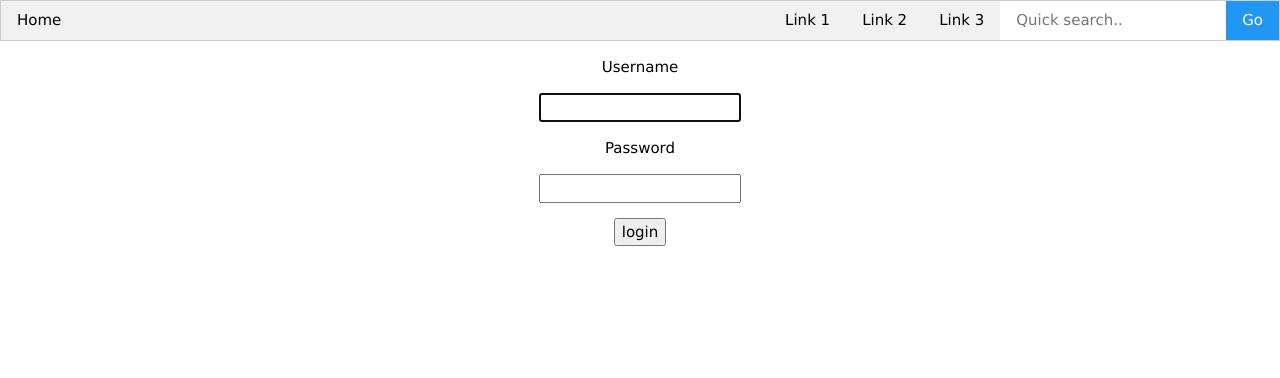
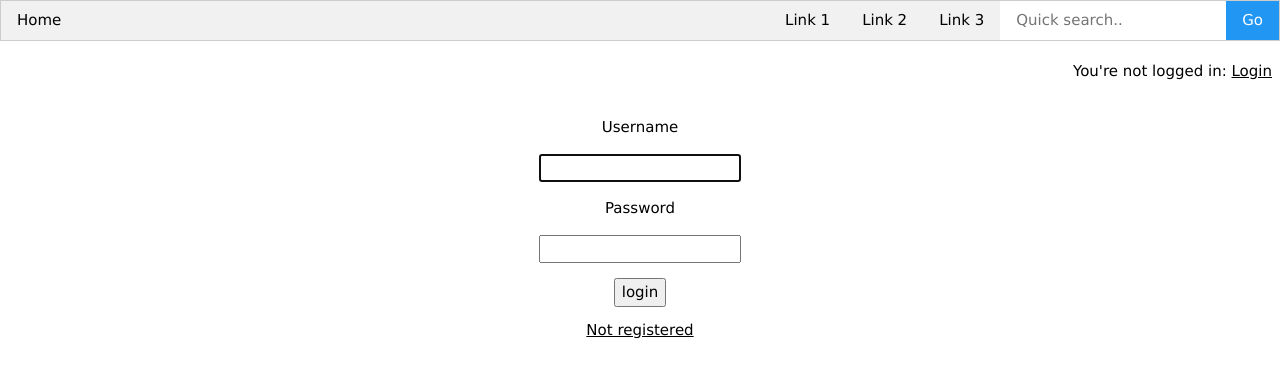
Before and after one commit to intangibleAsset/iom, a Django app: page /accounts/login/ in a window 1280 px wide. Shown: the top 378 px of the page. Run offline with Django 3.2, Linux system fonts and the light colour scheme.

Commit message:
added register link to login page

```diff
--- a/authenticate/templates/authenticate/base.html
+++ b/authenticate/templates/authenticate/base.html
@@ -25,7 +25,13 @@
     <!-- Navbar end -->
 
     <!-- Login alert -->
-
+    <div class="w3-right">
+      {% if user.is_authenticated %}
+      <p class="w3-padding-small">Logged in as: {{ user.username }} | <a href="{% url 'logout'%}">Logout</a></p>
+      {% else %}
+      <p class="w3-padding-small">You're not logged in: <a href="{% url 'login' %}">Login</a></p>
+      {% endif %}
+    </div>
     <!-- Login alert end -->
 
     <!-- Page content -->
--- a/authenticate/templates/registration/login.html
+++ b/authenticate/templates/registration/login.html
@@ -29,6 +29,7 @@
     <input type="hidden" name="next" value="{{ next }}">
   </form>
 
+ <div class="w3-padding-large"><a href="{% url 'register'%}">Not registered</a></div>
 </div>
 <!-- login section finish -->
 {% endblock %}
```
Also changed, not shown: authenticate/templates/authenticate/index.html (+1 -7 lines), db.sqlite3.
